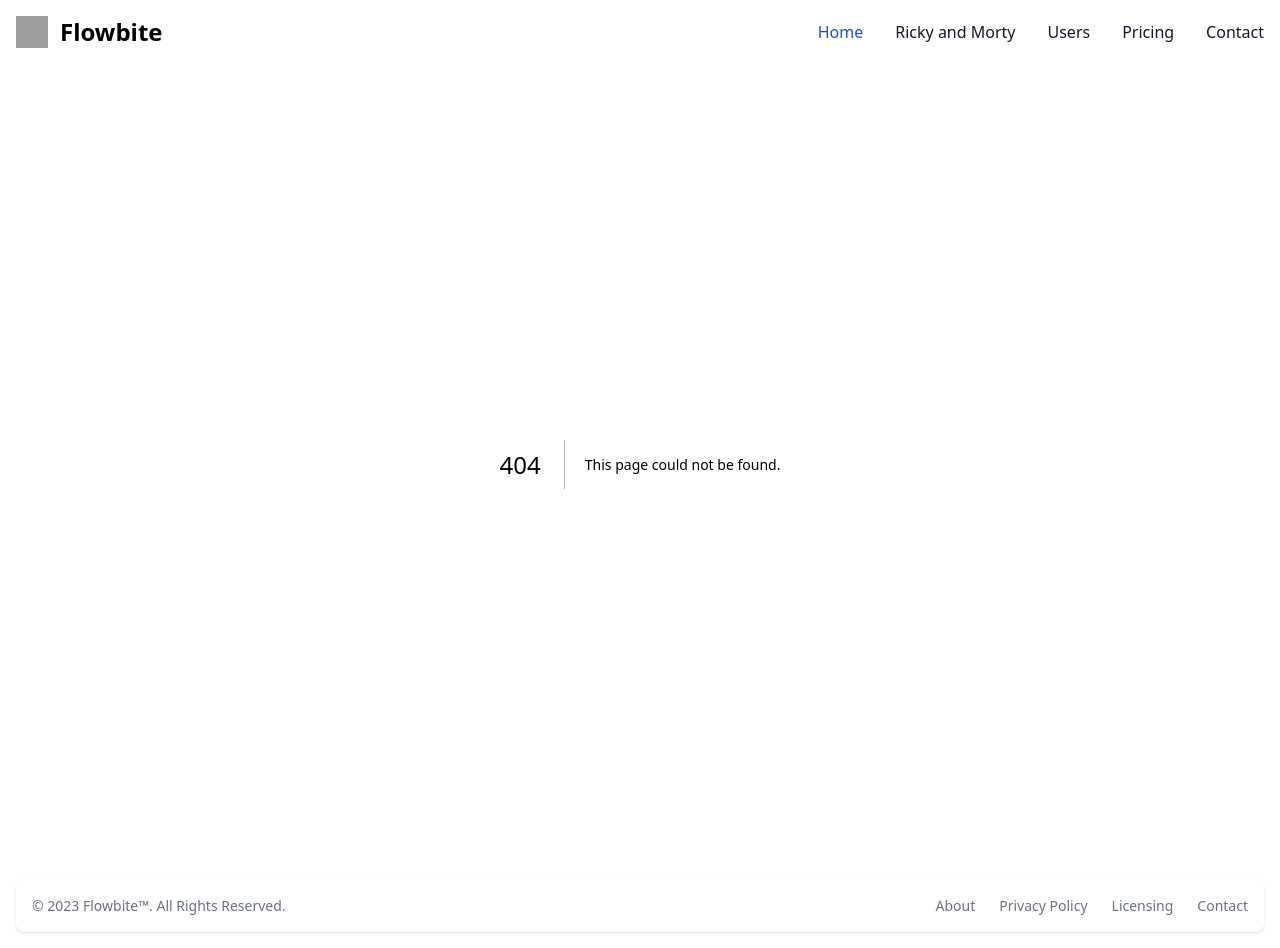
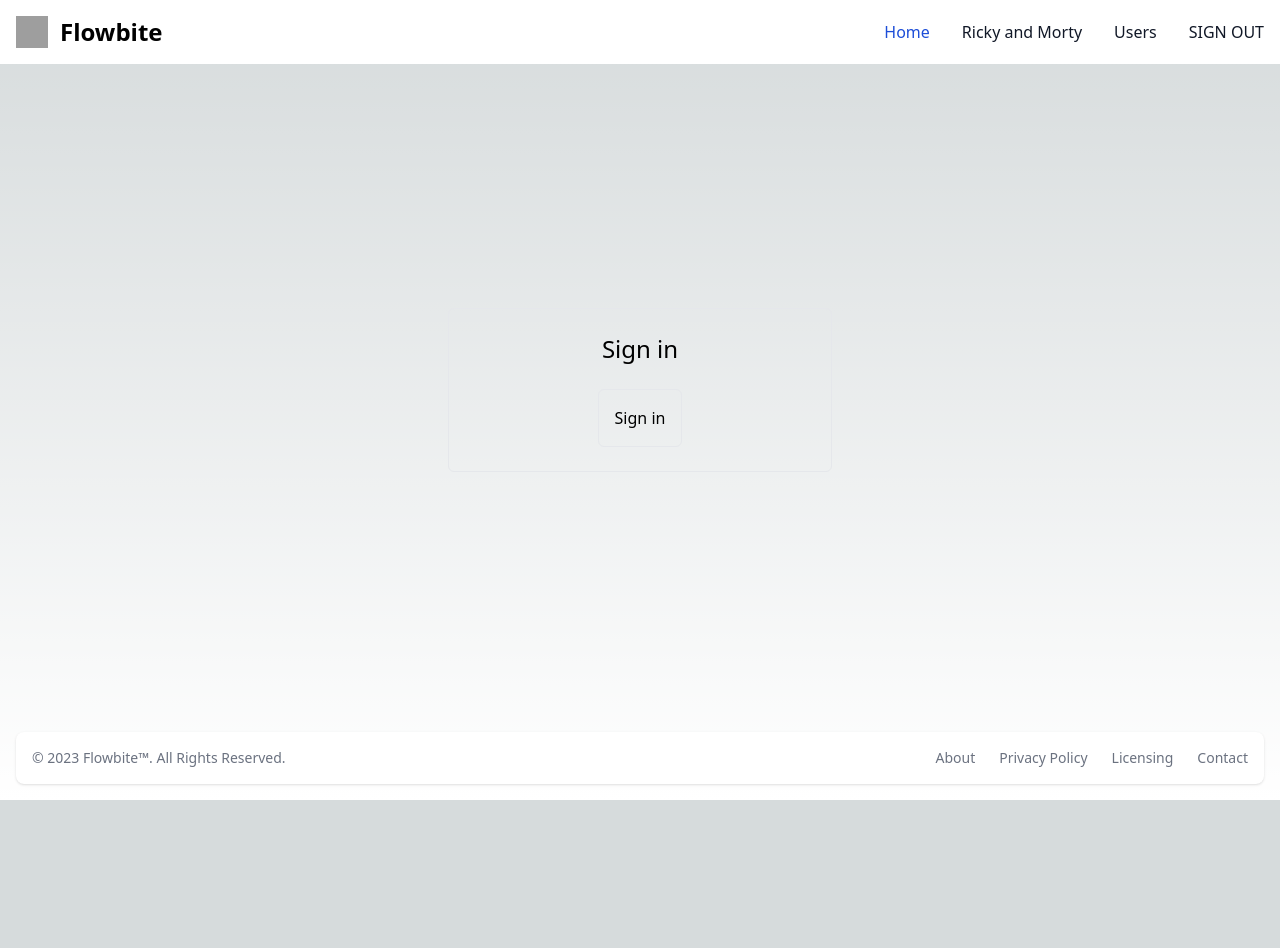
Before and after one commit to StamatisDeli/next-js-playground, a Next.js app: page /components/Layout in a window 1280 px wide. Before the commit this address had no page. After the commit the page ends 800 px from the top, so only its background shows below. Built offline with nearby package versions, Linux system fonts and the light colour scheme; no server answers; grey boxes are pictures that could not be loaded.

Commit message:
feat: add next-auth

```diff
--- a/package.json
+++ b/package.json
@@ -18,6 +18,7 @@
     "eslint-config-next": "13.3.0",
     "formik": "^2.2.9",
     "next": "13.3.0",
+    "next-auth": "^4.22.0",
     "postcss": "8.4.21",
     "react": "18.2.0",
     "react-dom": "18.2.0",
--- a/pages/_app.tsx
+++ b/pages/_app.tsx
@@ -1,28 +1,18 @@
 import "@/styles/globals.css";
 import type { AppProps } from "next/app";
-import Navbar from "./components/Navbar";
-import Footer from "./components/Footer";
+import { SessionProvider } from "next-auth/react";
 
-interface Props {
-  children: React.ReactNode;
-}
+import Layout from "./components/Layout";
 
-export function Layout({ children }: Props) {
+export default function App({
+  Component,
+  pageProps: { session, ...pageProps },
+}: AppProps) {
   return (
-    <div className="flex min-h-screen w-full flex-col justify-between">
-      <Navbar />
-      <main>{children}</main>
-      <Footer />
-    </div>
-  );
-}
-
-export default function App({ Component, pageProps }: AppProps) {
-  return (
-    <>
+    <SessionProvider session={session}>
       <Layout>
         <Component {...pageProps} />
       </Layout>
-    </>
+    </SessionProvider>
   );
 }
--- /dev/null
+++ b/pages/api/auth/[...nextauth].ts
@@ -0,0 +1,83 @@
+import NextAuth, { NextAuthOptions } from "next-auth";
+
+import CredentialsProvider from "next-auth/providers/credentials";
+
+// For more information on each option (and a full list of options) go to
+// https://next-auth.js.org/configuration/options
+export const authOptions: NextAuthOptions = {
+  // https://next-auth.js.org/configuration/providers/oauth
+  providers: [
+    CredentialsProvider({
+      // The name to display on the sign in form (e.g. 'Sign in with...')
+      name: "Credentials",
+      // The credentials is used to generate a suitable form on the sign in page.
+      // You can specify whatever fields you are expecting to be submitted.
+      // e.g. domain, username, password, 2FA token, etc.
+      // You can pass any HTML attribute to the <input> tag through the object.
+      credentials: {
+        username: { label: "Username", type: "text" },
+        password: { label: "Password", type: "password" },
+      },
+      async authorize(credentials, req) {
+        // You need to provide your own logic here that takes the credentials
+        // submitted and returns either a object representing a user or value
+        // that is false/null if the credentials are invalid.
+        // e.g. return { id: 1, name: 'J Smith', email: 'jsmith@example.com' }
+        // You can also use the `req` object to obtain additional parameters
+        // (i.e., the request IP address)
+        // const res = await fetch("/your/endpoint", {
+        //   method: "POST",
+        //   body: JSON.stringify(credentials),
+        //   headers: { "Content-Type": "application/json" },
+        // });
+        // const user = await res.json();
+        // // If no error and we have user data, return it
+        // if (res.ok && user) {
+        //   return user;
+        // }
+        // // Return null if user data could not be retrieved
+        // return null;
+
+        // // Add logic here to look up the user from the credentials supplied
+        // const user = { id: "1", name: "J Smith", email: "jsmith@example.com" };
+
+        // if (user) {
+        //   // Any object returned will be saved in `user` property of the JWT
+        //   return user;
+        // } else {
+        //   // If you return null then an error will be displayed advising the user to check their details.
+        //   return null;
+
+        //   // You can also Reject this callback with an Error thus the user will be sent to the error page with the error message as a query parameter
+        // }
+
+        if (
+          credentials?.username === "example" &&
+          credentials.password === "password"
+        ) {
+          // Return a user object if authentication succeeds
+          return { id: "1", name: "Example User" };
+        } else {
+          // Throw an error if authentication fails
+          throw new Error("Invalid credentials");
+        }
+      },
+    }),
+  ],
+  theme: {
+    colorScheme: "light",
+  },
+  //   callbacks: {
+  //     async jwt({ token }) {
+  //       token.userRole = "admin";
+  //       return token;
+  //     },
+  //   },
+  callbacks: {
+    async session({ session, user, token }) {
+      return session;
+    },
+  },
+};
+
+export default NextAuth(authOptions);
--- /dev/null
+++ b/pages/components/Layout.tsx
@@ -0,0 +1,39 @@
+import { useSession, signIn, signOut } from "next-auth/react";
+
+import Navbar from "./Navbar";
+import Footer from "./Footer";
+
+interface Props {
+  children: React.ReactNode;
+}
+
+export default function Layout({ children }: Props) {
+  const { data: session, status } = useSession();
+  console.log("session", session);
+  console.log("status", status);
+  return (
+    <div className="flex min-h-screen w-full flex-col justify-between">
+      <Navbar />
+      {status === "authenticated" ? (
+        <main>{children}</main>
+      ) : (
+        <div className="w-full h-full flex flex-col mt-auto mx-auto mb-auto items-center max-w-sm border rounded-md p-6">
+          <h2 className="text-2xl">Sign in</h2>
+          <br />
+          <button
+            className="p-4 rounded-md border"
+            onClick={() =>
+              signIn("credentials", {
+                username: "example",
+                password: "password",
+              })
+            }
+          >
+            Sign in
+          </button>
+        </div>
+      )}
+      <Footer />
+    </div>
+  );
+}
--- a/pages/components/Navbar.tsx
+++ b/pages/components/Navbar.tsx
@@ -1,6 +1,7 @@
 import React from "react";
 import Link from "next/link";
 import Image from "next/image";
+import { useSession, signIn, signOut } from "next-auth/react";
 
 export default function Navbar() {
   return (
@@ -68,20 +69,12 @@ export default function Navbar() {
               </Link>
             </li>
             <li>
-              <Link
-                href="#"
+              <button
+                onClick={() => signOut()}
                 className="block py-2 pl-3 pr-4 text-gray-900 rounded hover:bg-gray-100 md:hover:bg-transparent md:border-0 md:hover:text-blue-700 md:p-0 dark:text-white md:dark:hover:text-blue-500 dark:hover:bg-gray-700 dark:hover:text-white md:dark:hover:bg-transparent"
               >
-                Pricing
-              </Link>
-            </li>
-            <li>
-              <Link
-                href="#"
-                className="block py-2 pl-3 pr-4 text-gray-900 rounded hover:bg-gray-100 md:hover:bg-transparent md:border-0 md:hover:text-blue-700 md:p-0 dark:text-white md:dark:hover:text-blue-500 dark:hover:bg-gray-700 dark:hover:text-white md:dark:hover:bg-transparent"
-              >
-                Contact
-              </Link>
+                SIGN OUT
+              </button>
             </li>
           </ul>
         </div>
```
Also changed, not shown: 2 other files (tests, documents, lock files or other folders).
